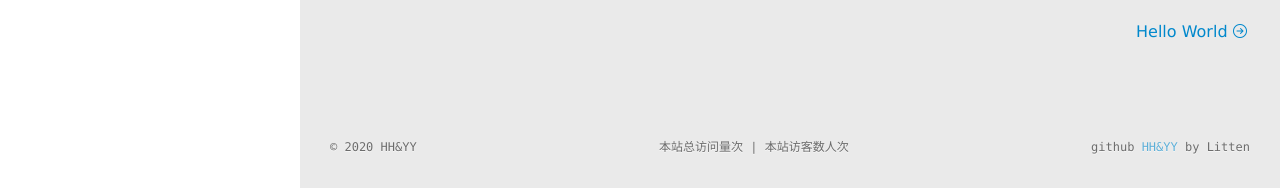
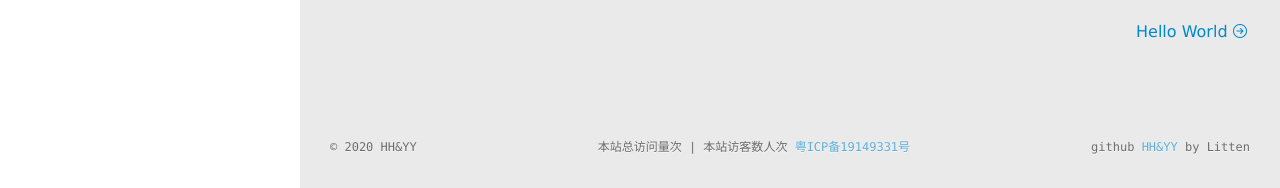
Before and after one commit to Henry00Chan/Henry00Chan.github.io, a plain HTML site: page 2020/01/11/ganxie/index.html in a window 1280 px wide. Shown: the part 612-800 px from the top of the page. Drawn offline with Linux system fonts and the light colour scheme; some packages are replaced by stand-ins of ours; a script that the page names is missing.

Commit message:
Site updated: 2020-01-15 11:21:17

```diff
--- a/2020/01/11/ganxie/index.html
+++ b/2020/01/11/ganxie/index.html
@@ -373,7 +373,7 @@ var _hmt = _hmt || [];
       <span class="post-meta-divider">|</span>
       <!--  UV方式，单个用户连续点击 n 篇，记录 1 次记录值 -->
       <span id="busuanzi_container_site_uv">  本站访客数<span id="busuanzi_value_site_uv"></span>人次</span>
-
+      	<a href="http://www.beian.miit.gov.cn/" rel="noopener" target="_blank">粤ICP备19149331号</a>
         <div class="footer-right">
       	 github <a href="https://www.hoha.site" target="_blank">HH&YY</a> by Litten
       	</div>
```
Also changed, not shown: 2020/01/11/hello-world/index.html (+1 -1 lines), archives/2020/01/index.html (+1 -1 lines), archives/2020/index.html (+1 -1 lines), archives/index.html (+1 -1 lines), index.html (+1 -1 lines), program/index.html (+1 -1 lines), tags/感想/index.html (+1 -1 lines), tags/随笔/index.html (+1 -1 lines), img/weixin.jpg (added), img/zhifubao.jpg (added).
